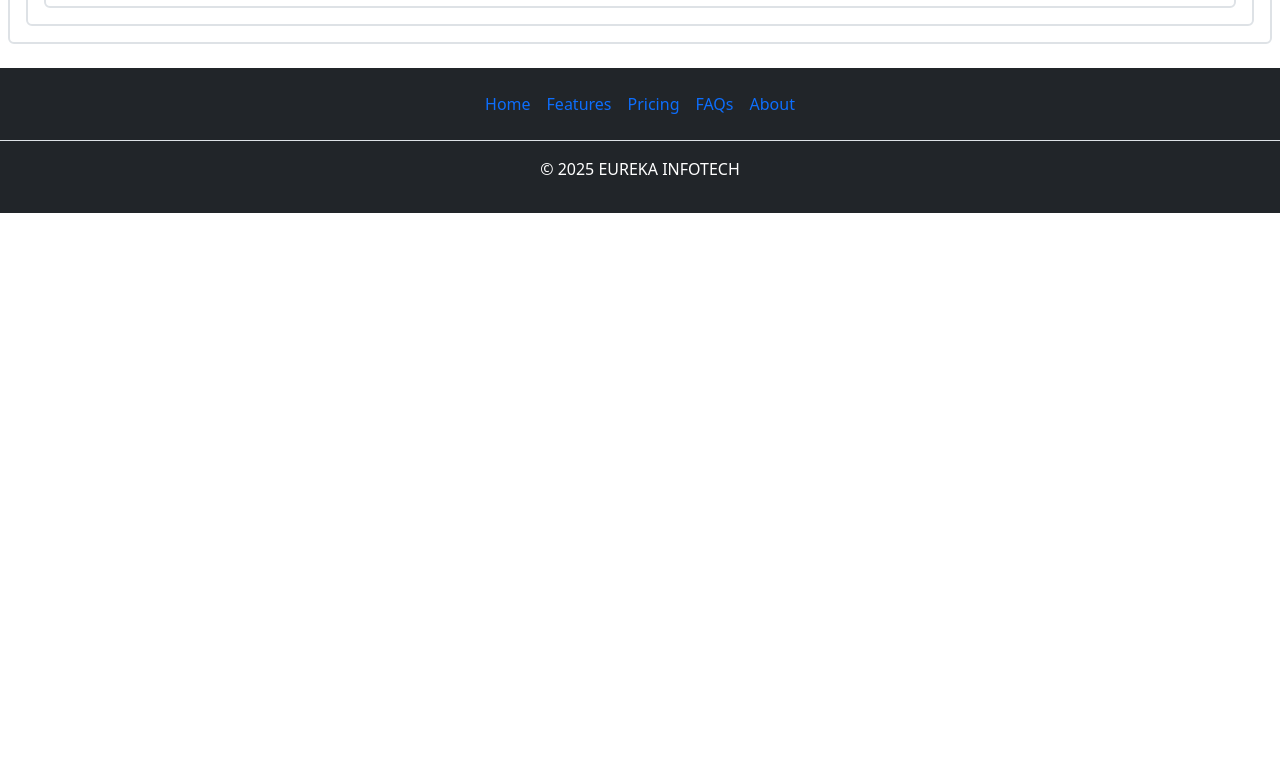
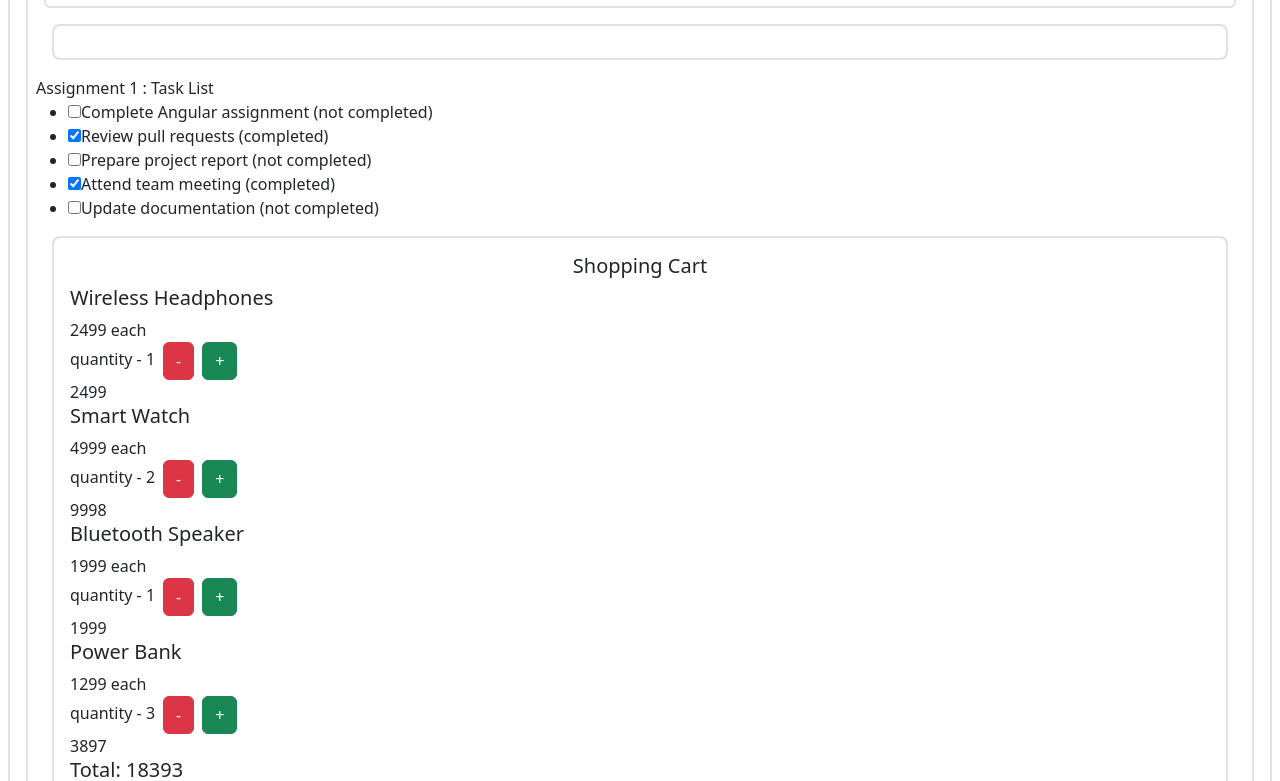
Before and after one commit to steja578/project_1, an Angular app: page / in a window 1280 px wide. Shown: the part 3759-4540 px from the top of the page. Before the commit the page ends 3996 px from the top, so only its background shows below. Built offline with nearby package versions, Linux system fonts and the light colour scheme.

Commit message:
assignment1

```diff
--- a/src/app/components/directives/directives.html
+++ b/src/app/components/directives/directives.html
@@ -106,4 +106,67 @@
   <button class ="btn btn-primary mx-2" [ngClass]= "num %2 == 0 ? 'btn-success' : 'btn-danger' "> Click Me</button>
 </div>
 
-<div>   </div>
+<div class="border border-2 rounded-3 p-3 m-3"></div>
+<div>Assignment 1 : Task List </div>
+<ul>
+  @for(task of taskArr ; track $index){
+    <li>
+      <input type = "checkbox" (change) = "task.completed = !task.completed" [checked]="task.completed"/>
+      <span>{{task.title}}</span>
+      <span>{{task.completed ? ' (completed) ' : ' (not completed) '}}</span>
+    </li>
+  }
+</ul>
+
+
+
+
+
+
+
+
+
+
+
+
+
+
+
+
+
+
+
+
+
+
+
+
+
+
+  <div class="border border-2 rounded-3 p-3 m-3">
+  <h5 class ="text-center"> Shopping Cart</h5>
+
+  @for (item of cartItems; track item.id) {
+    <div>
+      <div>
+        <h5>{{ item.name }}</h5>
+        <div>{{ item.price }} each</div>
+      </div>
+
+      <div>
+        <span>quantity - {{ item.qty }}</span>
+        <button class="btn btn-danger mx-2" (click)="decreaseQty(item)">-</button>
+        <button class="btn btn-success"(click)="increaseQty(item)">+</button>
+      </div>
+
+      <div>
+        {{ item.price * item.qty }}
+      </div>
+    </div>
+  }
+
+  <div>
+    <h5>Total: {{ getTotal() }}</h5>
+  </div>
+</div>
+</div>
--- a/src/app/components/directives/directives.ts
+++ b/src/app/components/directives/directives.ts
@@ -41,4 +41,37 @@ mystyle2 ={
 myfunction(){
   return this.flag? this.mystyle1 : this.mystyle2;
 }
+
+
+filter = 'All';
+  taskArr = [
+    { title: 'Complete Angular assignment', completed: false },
+    { title: 'Review pull requests', completed: true },
+    { title: 'Prepare project report', completed: false },
+    { title: 'Attend team meeting', completed: true },
+    { title: 'Update documentation', completed: false }
+  ];
+
+
+
+  cartItems = [
+    { id: 1, name: 'Wireless Headphones', price: 2499, qty: 1 },
+    { id: 2, name: 'Smart Watch', price: 4999, qty: 2 },
+    { id: 3, name: 'Bluetooth Speaker', price: 1999, qty: 1 },
+    { id: 4, name: 'Power Bank', price: 1299, qty: 3 }
+  ];
+
+  increaseQty(item: any) {
+    item.qty++;
+  }
+
+  decreaseQty(item: any) {
+    if (item.qty > 1) {
+      item.qty--;
+    }
+  }
+
+  getTotal(): number {
+    return this.cartItems.reduce((sum, item) => sum + item.price * item.qty, 0);
+  }
 }
```
